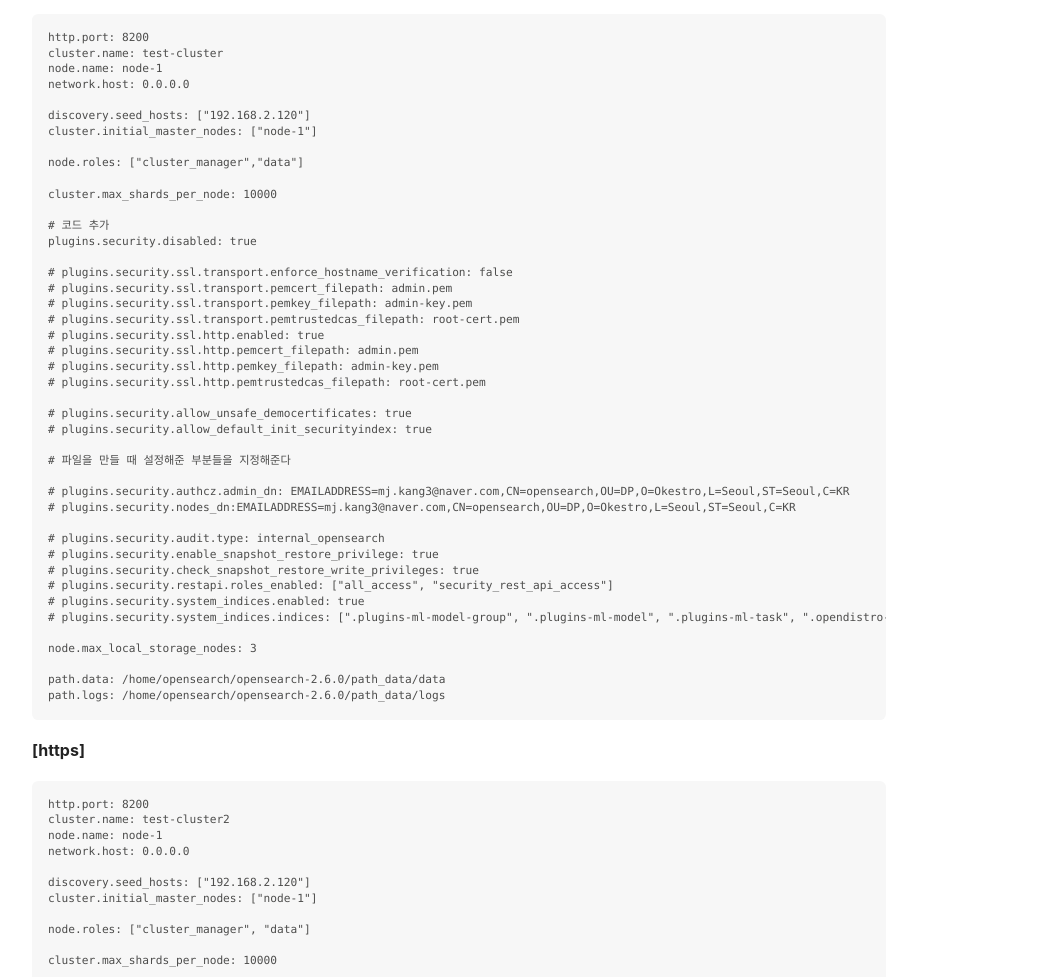
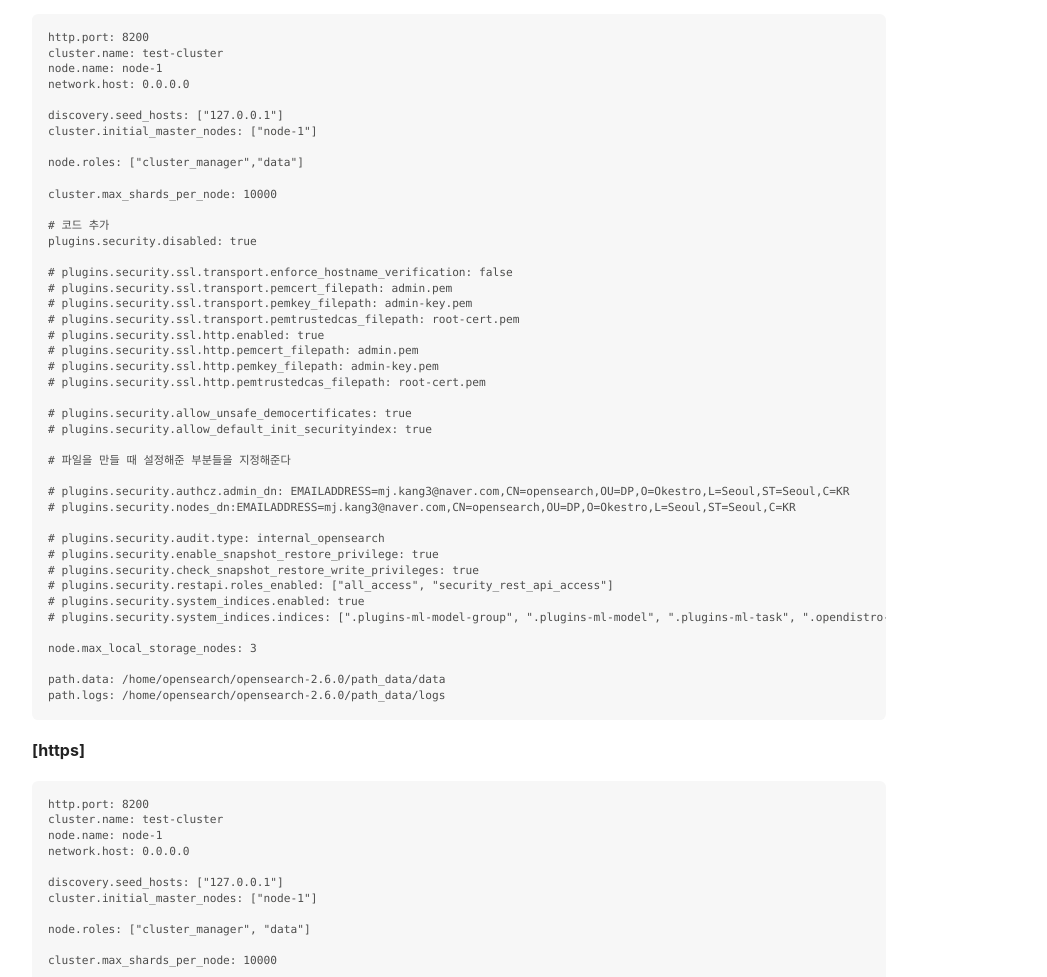
Before and after one commit to cloudnine-mj/cloudnine-mj.github.io, a Jekyll site: the page built from _posts/2023-10-15-ELK 구축 - OpenSearch.md, in a window 1280 px wide and 1400 px high, scrolled down 2287 px. Shown: the part 229-1206 px from the top of the window, without its empty margins (71-1118 px from the left). Built offline with Jekyll 4.4.1, drawn with Linux system fonts in a browser that asks for light colours; nearby versions of some CDN libraries; some of the changed text lies outside the part shown.

Commit message:
opensearch2

````diff
--- a/_posts/2023-10-15-ELK 구축 - OpenSearch.md
+++ b/_posts/2023-10-15-ELK 구축 - OpenSearch.md
@@ -149,7 +149,7 @@ cluster.name: test-cluster
 node.name: node-1
 network.host: 0.0.0.0
 
-discovery.seed_hosts: ["192.168.2.120"]
+discovery.seed_hosts: ["127.0.0.1"]
 cluster.initial_master_nodes: ["node-1"]
 
 node.roles: ["cluster_manager","data"]
@@ -195,11 +195,11 @@ path.logs: /home/opensearch/opensearch-2.6.0/path_data/logs
 
 ```
 http.port: 8200
-cluster.name: test-cluster2
+cluster.name: test-cluster
 node.name: node-1
 network.host: 0.0.0.0
 
-discovery.seed_hosts: ["192.168.2.120"]
+discovery.seed_hosts: ["127.0.0.1"]
 cluster.initial_master_nodes: ["node-1"]
 
 node.roles: ["cluster_manager", "data"]
````
